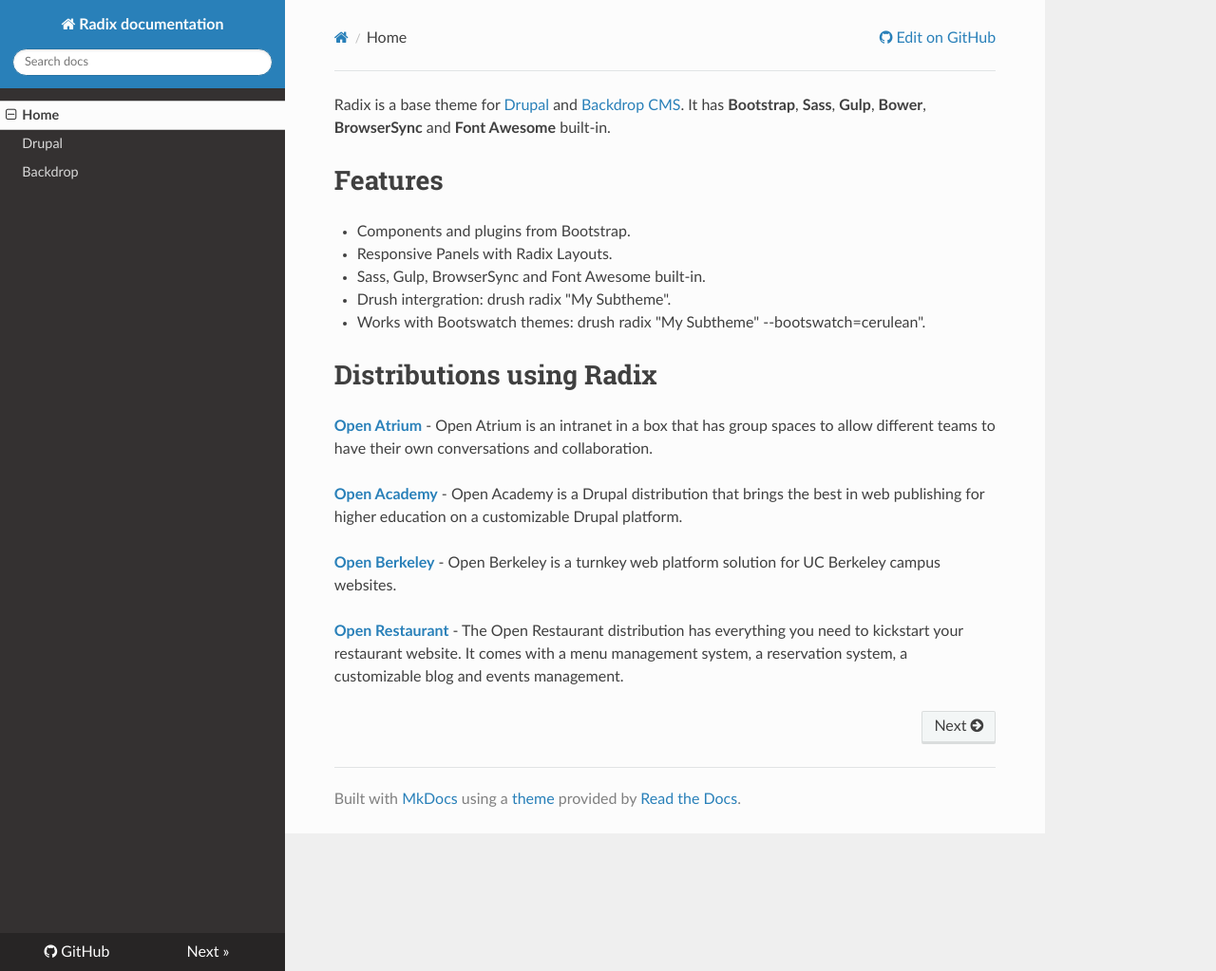
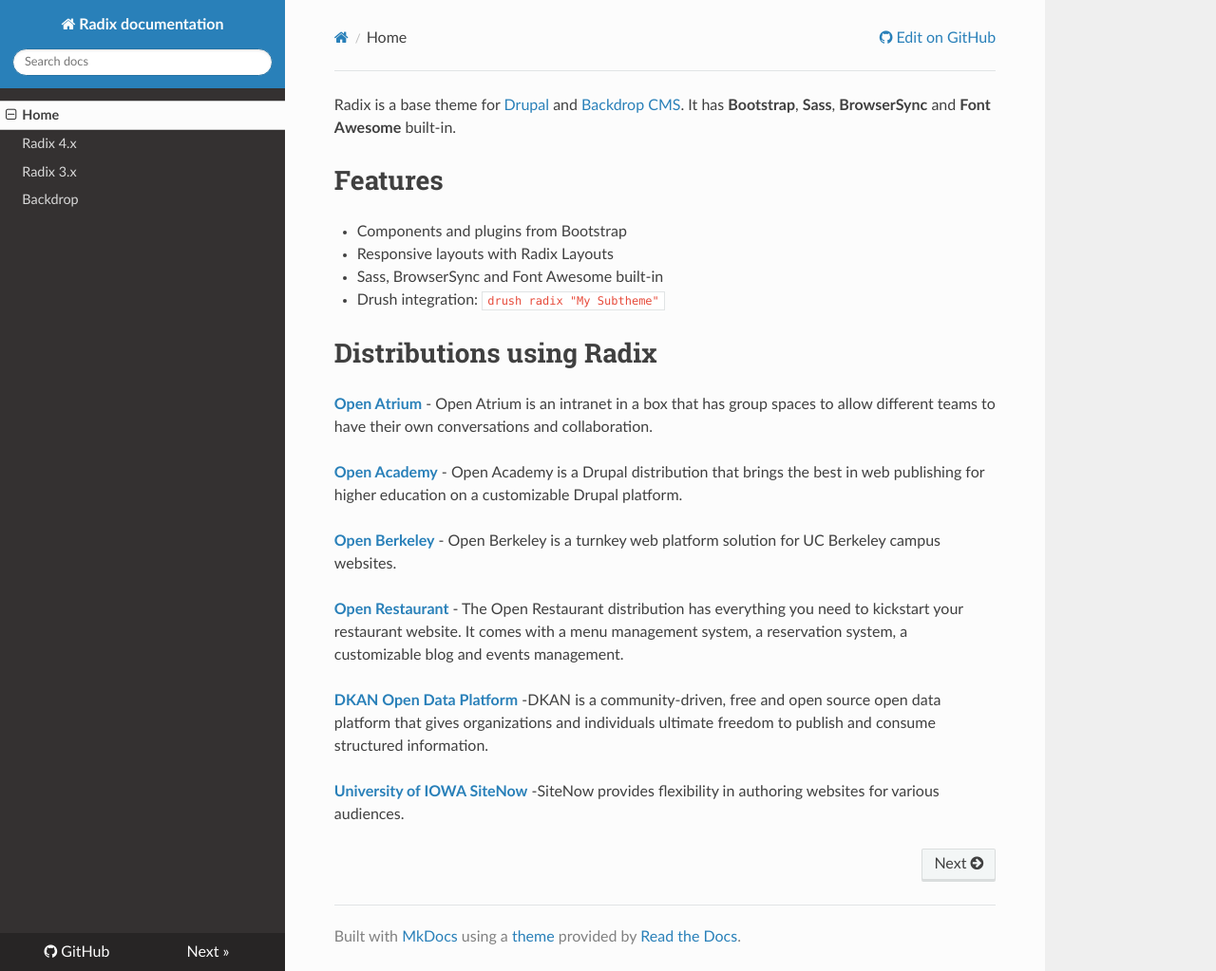
Before and after one commit to radixtheme/docs, an MkDocs documentation site: the page built from docs/index.md, in a window 1280 px wide and 1023 px high. Shown: the whole window at 95% size. Built offline with MkDocs 1.6.1, drawn with Linux system fonts in a browser that asks for light colours; nearby versions of some CDN libraries; old or Windows-style settings are respelled for this version of MkDocs.

Commit message:
start the documentation for Radix 4

```diff
--- a/docs/index.md
+++ b/docs/index.md
@@ -1,13 +1,12 @@
 Radix is a base theme for [Drupal](http://drupal.org) and [Backdrop CMS](http://backdropcms.org).
-It has **Bootstrap**, **Sass**, **Gulp**, **Bower**, **BrowserSync** and **Font Awesome** built-in.
+It has **Bootstrap**, **Sass**, **BrowserSync** and **Font Awesome** built-in.
 
 # Features
 
-* Components and plugins from Bootstrap.
-* Responsive Panels with Radix Layouts.
-* Sass, Gulp, BrowserSync and Font Awesome built-in.
-* Drush intergration: drush radix "My Subtheme".
-* Works with Bootswatch themes: drush radix "My Subtheme" --bootswatch=cerulean".
+* Components and plugins from Bootstrap
+* Responsive layouts with Radix Layouts
+* Sass, BrowserSync and Font Awesome built-in
+* Drush integration: `drush radix "My Subtheme"`
 
 # Distributions using Radix
 
@@ -22,3 +21,9 @@ It has **Bootstrap**, **Sass**, **Gulp**, **Bower**, **BrowserSync** and **Font
 
 **[Open Restaurant](http://open.restaurant)**
 - The Open Restaurant distribution has everything you need to kickstart your restaurant website. It comes with a menu management system, a reservation system, a customizable blog and events management.
+
+**[DKAN Open Data Platform](https://getdkan.org/)**
+-DKAN is a community-driven, free and open source open data platform that gives organizations and individuals ultimate freedom to publish and consume structured information.
+
+**[University of IOWA SiteNow](https://sitenow.uiowa.edu/)**
+-SiteNow provides flexibility in authoring websites for various audiences.
--- a/mkdocs.yml
+++ b/mkdocs.yml
@@ -3,6 +3,9 @@ theme: readthedocs
 repo_url: https://github.com/radixtheme/docs
 include_search: true
 pages:
-- Home: index.md
-- Drupal: drupal.md
-- Backdrop: backdrop.md
+  - Home: index.md
+  - Radix 4.x: radix-4.md
+  - Radix 3.x: radix-3.md
+  - Backdrop: backdrop.md
+markdown_extensions:
+  - admonition
```
Also changed, not shown: docs/radix-3.md (renamed from docs/drupal.md, +6 -2 lines), docs/radix-4.md (added, +29 -0 lines).
